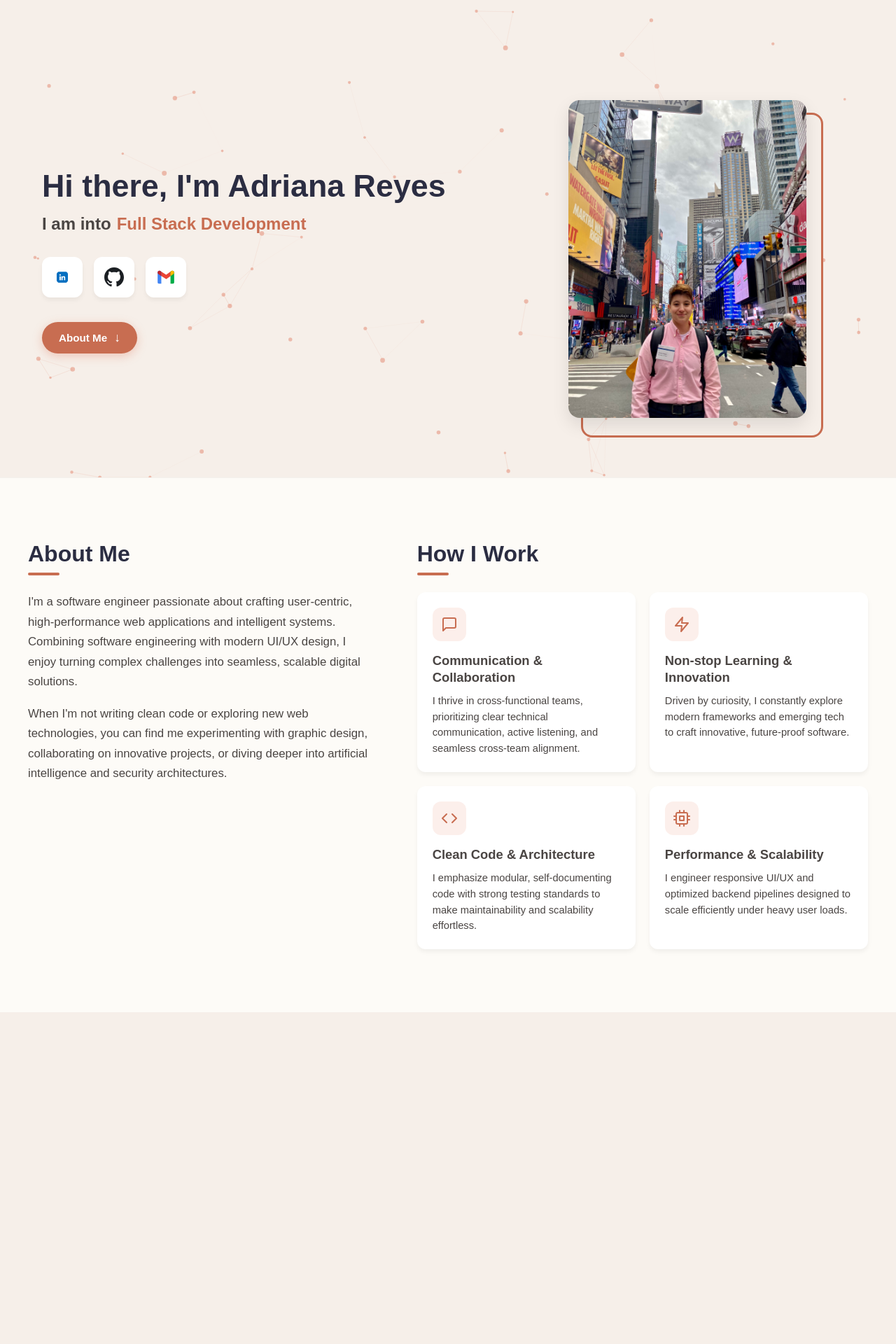
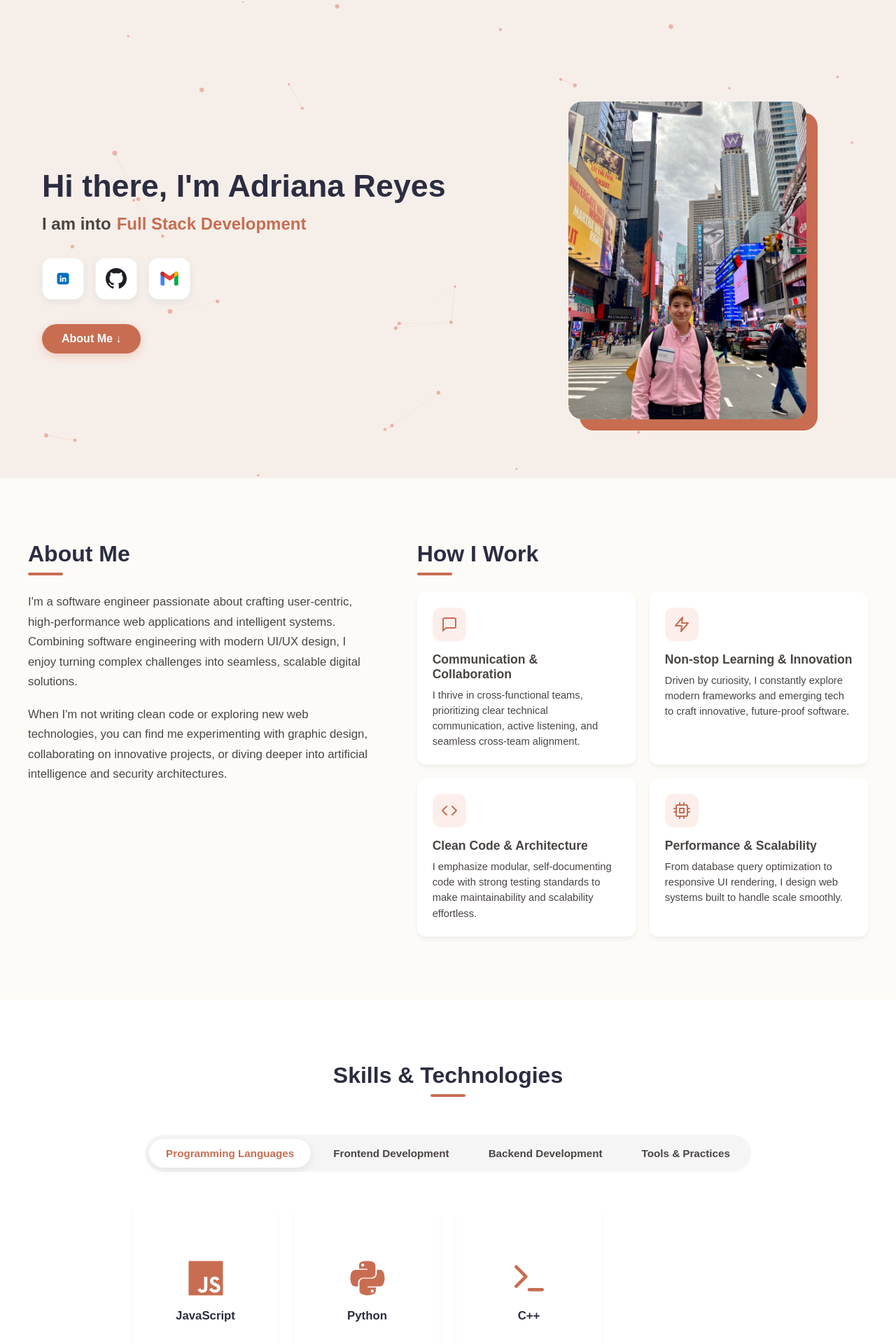
Before and after one commit to areye2020/my-modern-website, a React (Vite) app: page / in a window 1280 px wide. Shown: the part 78-1998 px from the top of the page at 70% size. Before the commit the page ends 1524 px from the top, so only its background shows below. Built offline with nearby package versions, Linux system fonts and the light colour scheme.

Commit message:
segemented control skills sections

```diff
--- a/src/pages/Home/Home.jsx
+++ b/src/pages/Home/Home.jsx
@@ -1,7 +1,12 @@
 // src/pages/Home/Home.jsx
-import React, { useEffect, useRef } from 'react';
+import React, { useState, useEffect, useRef } from 'react';
 import { TypeAnimation } from 'react-type-animation';
-import { FiMessageSquare, FiZap, FiCode, FiCpu } from 'react-icons/fi';
+import {
+  FiMessageSquare, FiZap, FiCode, FiCpu, FiTerminal,
+  FiLayers, FiServer, FiDatabase, FiSettings, FiGlobe,
+  FiCheckSquare, FiLayout, FiBox, FiSmartphone
+} from 'react-icons/fi';
+import { FaPython, FaJs, FaReact, FaNodeJs, FaDocker, FaGitAlt, FaFigma, FaCss3Alt, FaHtml5 } from 'react-icons/fa';
 
 import styles from './Home.module.css';
 import Card from '../../components/Card/Card';
@@ -58,30 +63,70 @@ const workPhilosophy = [
     title: 'Performance & Scalability',
     icon: <FiCpu className={styles.skillIcon} />,
     description:
-      'I engineer responsive UI/UX and optimized backend pipelines designed to scale efficiently under heavy user loads.',
+      'From database query optimization to responsive UI rendering, I design web systems built to handle scale smoothly.',
   },
+];
+
+// Phase 3: Skills & Tech Segmented Control Data
+const skillTabs = [
+  { id: 'programming', label: 'Programming Languages' },
+  { id: 'frontend', label: 'Frontend Development' },
+  { id: 'backend', label: 'Backend Development' },
+  { id: 'tools', label: 'Tools & Practices' },
+];
+
+const skillsData = [
+  // Programming Languages
+  { id: 'js', name: 'JavaScript', category: 'programming', icon: <FaJs /> },
+  { id: 'py', name: 'Python', category: 'programming', icon: <FaPython /> },
+  { id: 'cpp', name: 'C++', category: 'programming', icon: <FiTerminal /> },
+
+  // Frontend
+  { id: 'react', name: 'React', category: 'frontend', icon: <FaReact /> },
+  { id: 'html', name: 'HTML5', category: 'frontend', icon: <FaHtml5 /> },
+  { id: 'css', name: 'CSS3', category: 'frontend', icon: <FaCss3Alt /> },
+
+  // Backend
+  { id: 'node', name: 'Node.js', category: 'backend', icon: <FaNodeJs /> },
+  { id: 'express', name: 'Express.js', category: 'backend', icon: <FiServer /> },
+  { id: 'sql', name: 'PostgreSQL', category: 'backend', icon: <FiDatabase /> },
+
+  // Tools
+  { id: 'git', name: 'Git & GitHub', category: 'tools', icon: <FaGitAlt /> },
+  { id: 'docker', name: 'Docker', category: 'tools', icon: <FaDocker /> },
+  { id: 'figma', name: 'Figma', category: 'tools', icon: <FaFigma /> },
 ];
 
 const Home = () => {
   const canvasRef = useRef(null);
+  const [activeTab, setActiveTab] = useState('programming');
 
   // Lightweight Interactive Particle Network (Nodes & Sticks)
   useEffect(() => {
     const canvas = canvasRef.current;
     if (!canvas) return;
-
     const ctx = canvas.getContext('2d');
     let animationFrameId;
 
-    const resizeCanvas = () => {
-      canvas.width = canvas.parentElement.clientWidth;
-      canvas.height = canvas.parentElement.clientHeight;
+    let width = (canvas.width = canvas.parentElement.offsetWidth);
+    let height = (canvas.height = canvas.parentElement.offsetHeight);
+
+    const handleResize = () => {
+      if (!canvas || !canvas.parentElement) return;
+      width = canvas.width = canvas.parentElement.offsetWidth;
+      height = canvas.height = canvas.parentElement.offsetHeight;
     };
-    resizeCanvas();
-    window.addEventListener('resize', resizeCanvas);
+    window.addEventListener('resize', handleResize);
 
-    // Mouse coordinates tracking
-    const mouse = { x: null, y: null, radius: 120 };
+    const particles = Array.from({ length: 45 }, () => ({
+      x: Math.random() * width,
+      y: Math.random() * height,
+      vx: (Math.random() - 0.5) * 1.2,
+      vy: (Math.random() - 0.5) * 1.2,
+      radius: Math.random() * 2 + 1.5,
+    }));
+
+    const mouse = { x: null, y: null, radius: 140 };
 
     const handleMouseMove = (e) => {
       const rect = canvas.getBoundingClientRect();
@@ -94,54 +139,40 @@ const Home = () => {
       mouse.y = null;
     };
 
-    const parent = canvas.parentElement;
-    parent.addEventListener('mousemove', handleMouseMove);
-    parent.addEventListener('mouseleave', handleMouseLeave);
+    canvas.parentElement.addEventListener('mousemove', handleMouseMove);
+    canvas.parentElement.addEventListener('mouseleave', handleMouseLeave);
 
-    // Initialize particles
-    const particleCount = Math.floor((canvas.width * canvas.height) / 12000);
-    const particles = Array.from({ length: particleCount }, () => ({
-      x: Math.random() * canvas.width,
-      y: Math.random() * canvas.height,
-      vx: (Math.random() - 0.5) * 0.8,
-      vy: (Math.random() - 0.5) * 0.8,
-      radius: Math.random() * 2 + 1.5,
-    }));
+    const render = () => {
+      ctx.clearRect(0, 0, width, height);
 
-    const animate = () => {
-      ctx.clearRect(0, 0, canvas.width, canvas.height);
-
-      // Draw and update particles
-      particles.forEach((p, index) => {
+      particles.forEach((p, i) => {
         p.x += p.vx;
         p.y += p.vy;
 
-        if (p.x < 0 || p.x > canvas.width) p.vx *= -1;
-        if (p.y < 0 || p.y > canvas.height) p.vy *= -1;
+        if (p.x < 0 || p.x > width) p.vx *= -1;
+        if (p.y < 0 || p.y > height) p.vy *= -1;
 
         ctx.beginPath();
         ctx.arc(p.x, p.y, p.radius, 0, Math.PI * 2);
-        ctx.fillStyle = 'rgba(224, 122, 95, 0.45)';
+        ctx.fillStyle = 'rgba(224, 122, 95, 0.5)';
         ctx.fill();
 
-        // Connect particles close to each other
-        for (let j = index + 1; j < particles.length; j++) {
+        for (let j = i + 1; j < particles.length; j++) {
           const p2 = particles[j];
           const dx = p.x - p2.x;
           const dy = p.y - p2.y;
           const dist = Math.sqrt(dx * dx + dy * dy);
 
-          if (dist < 100) {
+          if (dist < 110) {
             ctx.beginPath();
             ctx.moveTo(p.x, p.y);
             ctx.lineTo(p2.x, p2.y);
-            ctx.strokeStyle = `rgba(224, 122, 95, ${0.25 * (1 - dist / 100)})`;
-            ctx.lineWidth = 0.8;
+            ctx.strokeStyle = `rgba(224, 122, 95, ${0.25 * (1 - dist / 110)})`;
+            ctx.lineWidth = 1;
             ctx.stroke();
           }
         }
 
-        // Connect particles near the mouse cursor
         if (mouse.x !== null && mouse.y !== null) {
           const mDx = p.x - mouse.x;
           const mDy = p.y - mouse.y;
@@ -152,32 +183,37 @@ const Home = () => {
             ctx.moveTo(p.x, p.y);
             ctx.lineTo(mouse.x, mouse.y);
             ctx.strokeStyle = `rgba(224, 122, 95, ${0.4 * (1 - mDist / mouse.radius)})`;
-            ctx.lineWidth = 1;
+            ctx.lineWidth = 1.2;
             ctx.stroke();
           }
         }
       });
 
-      animationFrameId = requestAnimationFrame(animate);
+      animationFrameId = requestAnimationFrame(render);
     };
 
-    animate();
+    render();
 
     return () => {
-      window.removeEventListener('resize', resizeCanvas);
-      parent.removeEventListener('mousemove', handleMouseMove);
-      parent.removeEventListener('mouseleave', handleMouseLeave);
+      window.removeEventListener('resize', handleResize);
+      if (canvas.parentElement) {
+        canvas.parentElement.removeEventListener('mousemove', handleMouseMove);
+        canvas.parentElement.removeEventListener('mouseleave', handleMouseLeave);
+      }
       cancelAnimationFrame(animationFrameId);
     };
   }, []);
 
+  const filteredSkills = skillsData.filter((skill) => skill.category === activeTab);
+
   return (
     <div className={styles.homeWrapper}>
-      {/* Hero Section */}
+      {/* =========================================
+          1. HERO SECTION
+          ========================================= */}
       <section className={styles.heroSection}>
         <canvas ref={canvasRef} className={styles.particlesCanvas} />
 
-        {/* Left Column: Greeting & Typing Animation */}
         <div className={styles.heroLeft}>
           <h1 className={styles.greeting}>Hi there, I'm Adriana Reyes</h1>
 
@@ -185,72 +221,52 @@ const Home = () => {
             <span className={styles.staticPrefix}>I am into </span>
             <TypeAnimation
               sequence={[
-                'Artificial Intelligence',
-                2000,
-                'Full Stack Development',
-                2000,
-                'Cybersecurity',
-                2000,
-                'iOS App Development',
-                2000,
-                'Scalable Web Development',
-                2000,
-                'Graphic Design',
-                2000,
+                'Artificial Intelligence', 2000,
+                'Full Stack Development', 2000,
+                'Cybersecurity', 2000,
+                'iOS App Development', 2000,
+                'Scalable Web Development', 2000,
+                'Graphic Design', 2000,
               ]}
               wrapper="span"
               speed={50}
+              repeat={Infinity}
               className={styles.dynamicText}
-              repeat={Infinity}
             />
           </div>
 
-          {/* Connect Links Grid */}
           <div className={styles.connectContainer}>
             {connectLinks.map((link) => (
-              <Card key={link.name} className={styles.connectCard}>
               <a
+                key={link.name}
                 href={link.url}
                 target="_blank"
-                  rel="noopener noreferrer"
-                  className={styles.connectLink}
+                rel="noreferrer"
+                className={styles.connectCard}
                 title={link.name}
               >
-                  <img
-                    src={link.logo}
-                    alt={`${link.name} Logo`}
-                    className={styles.connectIcon}
-                  />
+                <img src={link.logo} alt={link.name} className={styles.connectLogo} />
               </a>
-              </Card>
             ))}
           </div>
 
-          {/* Smooth Scroll Button */}
-          <a href="#about" className={styles.scrollBtn}>
-            <span>About Me</span>
-            <span className={styles.arrow}>↓</span>
+          <a href="#about" className={styles.aboutButton}>
+            About Me ↓
           </a>
         </div>
 
-        {/* Right Column: Profile Picture with Offset Terracotta Border */}
         <div className={styles.heroRight}>
-          <div className={styles.heroImageContainer}>
-            <img
-              src={profilePic}
-              alt="Adriana Reyes in NYC"
-              className={styles.profilePicture}
-            />
+          <div className={styles.imageFrame}>
+            <img src={profilePic} alt="Adriana Reyes" className={styles.profileImg} />
           </div>
         </div>
       </section>
 
-      {/* ===================================================================
-         PHASE 2: ABOUT ME & HOW I WORK SECTION
-         =================================================================== */}
+      {/* =========================================
+          2. ABOUT ME & HOW I WORK
+          ========================================= */}
       <section id="about" className={styles.aboutSection}>
         <div className={styles.aboutInner}>
-          {/* Left Column: Bio Paragraph */}
           <div className={styles.bioColumn}>
             <h2 className={styles.sectionTitle}>About Me</h2>
             <div className={styles.titleUnderline} />
@@ -262,7 +278,6 @@ const Home = () => {
             </p>
           </div>
 
-          {/* Right Column: 2x2 Soft Skill Cards ("How I Work") */}
           <div className={styles.workColumn}>
             <h2 className={styles.sectionTitle}>How I Work</h2>
             <div className={styles.titleUnderline} />
@@ -271,12 +286,43 @@ const Home = () => {
                 <Card key={skill.id} className={styles.skillCard}>
                   <div className={styles.iconWrapper}>{skill.icon}</div>
                   <h3 className={styles.skillTitle}>{skill.title}</h3>
-                  <p className={styles.skillDescription}>
-                    {skill.description}
-                  </p>
+                  <p className={styles.skillDescription}>{skill.description}</p>
                 </Card>
               ))}
             </div>
+          </div>
+        </div>
+      </section>
+
+      {/* =========================================
+          3. SKILLS & TECHNOLOGIES
+          ========================================= */}
+      <section className={styles.skillsSection}>
+        <div className={styles.skillsContainer}>
+          <h2 className={styles.sectionTitle}>Skills & Technologies</h2>
+          <div className={styles.titleUnderline} />
+
+          {/* Segmented Control Tabs */}
+          <div className={styles.segmentedControl}>
+            {skillTabs.map((tab) => (
+              <button
+                key={tab.id}
+                className={`${styles.tabButton} ${activeTab === tab.id ? styles.activeTab : ''}`}
+                onClick={() => setActiveTab(tab.id)}
+              >
+                {tab.label}
+              </button>
+            ))}
+          </div>
+
+          {/* Animated Skills Grid */}
+          <div className={styles.skillsGrid} key={activeTab}>
+            {filteredSkills.map((skill) => (
+              <Card key={skill.id} className={styles.skillTile}>
+                <div className={styles.skillTileIcon}>{skill.icon}</div>
+                <h4 className={styles.skillTileName}>{skill.name}</h4>
+              </Card>
+            ))}
           </div>
         </div>
       </section>
--- a/src/pages/Home/Home.module.css
+++ b/src/pages/Home/Home.module.css
@@ -91,99 +91,71 @@ html {
 .connectCard {
   width: 58px;
   height: 58px;
-  padding: 0 !important;
+  background-color: #ffffff;
+  border-radius: 14px;
   display: flex;
   align-items: center;
   justify-content: center;
-  border-radius: 12px;
+  box-shadow: 0 4px 12px rgba(0, 0, 0, 0.06);
+  border: 1px solid rgba(0, 0, 0, 0.05);
+  transition: transform 0.3s ease, box-shadow 0.3s ease;
+  text-decoration: none;
 }
 
-.connectLink {
-  display: flex;
-  align-items: center;
-  justify-content: center;
-  width: 100%;
-  height: 100%;
+.connectCard:hover {
+  transform: translateY(-5px);
+  box-shadow: 0 8px 20px rgba(224, 122, 95, 0.25);
+  border-color: var(--primary-pink, #e07a5f);
 }
 
-.connectIcon {
-  width: 28px;
-  height: 28px;
+.connectLogo {
+  width: 30px;
+  height: 30px;
   object-fit: contain;
 }
 
-/* Smooth Scroll Button */
-.scrollBtn {
-  display: inline-flex;
-  align-items: center;
-  gap: 10px;
+.aboutButton {
+  display: inline-block;
+  padding: 12px 28px;
   background-color: var(--primary-pink, #e07a5f);
   color: #ffffff;
-  padding: 12px 24px;
+  font-weight: 600;
+  font-size: 1rem;
   border-radius: 30px;
-  font-weight: 600;
-  font-size: 0.95rem;
   text-decoration: none;
-  box-shadow: 0 4px 14px rgba(224, 122, 95, 0.35);
+  box-shadow: 0 4px 14px rgba(224, 122, 95, 0.3);
   transition: all 0.3s ease;
 }
 
-.scrollBtn:hover {
+.aboutButton:hover {
   transform: translateY(-2px);
-  box-shadow: 0 6px 18px rgba(224, 122, 95, 0.45);
+  box-shadow: 0 6px 20px rgba(224, 122, 95, 0.45);
 }
 
-.arrow {
-  font-size: 1.1rem;
-  transition: transform 0.2s ease;
-}
-
-.scrollBtn:hover .arrow {
-  transform: translateY(3px);
-}
-
-/* Profile Picture Frame */
-.heroImageContainer {
+.imageFrame {
   position: relative;
+  max-width: 340px;
   width: 100%;
-  max-width: 340px;
   aspect-ratio: 3 / 4;
-}
-
-.heroImageContainer::before {
-  content: '';
-  position: absolute;
-  top: 18px;
-  left: 18px;
-  width: 100%;
-  height: 100%;
-  border: 3px solid var(--primary-pink, #e07a5f);
-  border-radius: 16px;
-  z-index: 1;
+  border-radius: 20px;
+  overflow: hidden;
+  box-shadow: 16px 16px 0px var(--primary-pink, #e07a5f);
   transition: transform 0.3s ease;
 }
 
-.profilePicture {
-  position: relative;
-  z-index: 2;
+.imageFrame:hover {
+  transform: scale(1.02);
+}
+
+.profileImg {
   width: 100%;
   height: 100%;
   object-fit: cover;
-  border-radius: 16px;
-  box-shadow: 0 10px 25px rgba(0, 0, 0, 0.1);
-  transition: transform 0.3s ease;
-}
-
-.heroImageContainer:hover::before {
-  transform: translate(-4px, -4px);
-}
-
-.heroImageContainer:hover .profilePicture {
-  transform: translate(-4px, -4px);
+  display: block;
 }
 
 /* ==========================================================================
-   2. PHASE 2: ABOUT ME & HOW I WORK SECTION
+   2. ABOUT ME & HOW I WORK SECTION
    ========================================================================== */
 
 .aboutSection {
@@ -211,7 +183,7 @@ html {
 }
 
 .titleUnderline {
-  width: 45px;
+  width: 50px;
   height: 4px;
   background-color: var(--primary-pink, #e07a5f);
   border-radius: 2px;
@@ -221,11 +193,10 @@ html {
 .bioText {
   font-size: 1.05rem;
   line-height: 1.7;
-  color: var(--text-grey, #4a5568);
-  margin-bottom: 16px;
+  color: var(--text-grey, #4a4e69);
+  margin-bottom: 18px;
 }
 
-/* 2x2 Grid for Soft Skill Cards */
 .cardsGrid {
   display: grid;
   grid-template-columns: repeat(2, 1fr);
@@ -233,11 +204,8 @@ html {
 }
 
 .skillCard {
-  display: flex;
-  flex-direction: column;
-  align-items: flex-start;
+  background-color: #ffffff;
   padding: 24px;
-  background-color: #ffffff;
   border-radius: 14px;
   border: 1px solid rgba(0, 0, 0, 0.05);
   transition: transform 0.3s ease, box-shadow 0.3s ease;
@@ -261,58 +229,142 @@ html {
 }
 
 .skillTitle {
-  font-size: 1.15rem;
+  font-size: 1.1rem;
   font-weight: 700;
-  margin: 0 0 10px 0;
-  line-height: 1.3;
+  margin: 0 0 8px 0;
 }
 
 .skillDescription {
   font-size: 0.92rem;
-  line-height: 1.55;
+  line-height: 1.5;
   color: var(--text-grey, #6c757d);
   margin: 0;
 }
 
-/* Ensure icons and text inside card transition properly on hover */
 .skillCard:hover .skillIcon {
   color: #ffffff;
 }
 
-.skillCard:hover .iconWrapper {
-  background-color: rgba(255, 255, 255, 0.25);
+/* ==========================================================================
+   3. SKILLS & TECHNOLOGIES (PURE WHITE BACKGROUND)
+   ========================================================================== */
+
+.skillsSection {
+  background-color: #ffffff;
+  padding: 90px 20px;
+  display: flex;
+  justify-content: center;
 }
 
-.skillCard:hover .skillDescription {
-  color: rgba(255, 255, 255, 0.9);
+.skillsContainer {
+  max-width: 1000px;
+  width: 100%;
+  display: flex;
+  flex-direction: column;
+  align-items: center;
 }
 
-/* ==========================================================================
-   3. RESPONSIVE MEDIA QUERIES
-   ========================================================================== */
+/* Segmented Control Pill Container */
+.segmentedControl {
+  display: flex;
+  flex-wrap: wrap;
+  justify-content: center;
+  gap: 8px;
+  background-color: rgba(0, 0, 0, 0.04);
+  padding: 6px;
+  border-radius: 40px;
+  margin: 30px 0 50px 0;
+}
 
-@media (max-width: 992px) {
-  .aboutInner {
-    grid-template-columns: 1fr;
-    gap: 50px;
+.tabButton {
+  background: transparent;
+  border: none;
+  padding: 12px 24px;
+  border-radius: 30px;
+  font-size: 0.95rem;
+  font-weight: 600;
+  color: var(--text-grey, #6c757d);
+  cursor: pointer;
+  transition: all 0.3s ease;
+}
+
+.tabButton:hover {
+  color: var(--primary-pink, #e07a5f);
+}
+
+.activeTab {
+  background-color: #ffffff;
+  color: var(--primary-pink, #e07a5f);
+  box-shadow: 0 4px 12px rgba(0, 0, 0, 0.08);
+}
+
+/* Skills Tiles Grid */
+.skillsGrid {
+  display: grid;
+  grid-template-columns: repeat(auto-fill, minmax(170px, 1fr));
+  gap: 24px;
+  width: 100%;
+  max-width: 900px;
+  min-height: 240px;
+}
+
+.skillTile {
+  display: flex;
+  flex-direction: column;
+  align-items: center;
+  justify-content: center;
+  padding: 36px 20px;
+  text-align: center;
+  border: 1px solid rgba(0, 0, 0, 0.05);
+  animation: popIn 0.4s cubic-bezier(0.175, 0.885, 0.32, 1.275) forwards;
+  opacity: 0;
+  transform: scale(0.85);
+}
+
+.skillTileIcon {
+  font-size: 3.5rem;
+  color: var(--primary-pink, #e07a5f);
+  margin-bottom: 16px;
+  display: flex;
+  align-items: center;
+  justify-content: center;
+  transition: color 0.3s ease;
+}
+
+.skillTileName {
+  font-size: 1.05rem;
+  font-weight: 700;
+  margin: 0;
+  color: var(--text-dark, #2b2d42);
+  transition: color 0.3s ease;
+}
+
+.skillTile:hover .skillTileIcon,
+.skillTile:hover .skillTileName {
+  color: #ffffff;
+}
+
+@keyframes popIn {
+  to {
+    opacity: 1;
+    transform: scale(1);
   }
 }
 
-@media (max-width: 768px) {
+/* Responsive Breakpoints */
+@media (max-width: 900px) {
   .heroSection {
-    flex-direction: column-reverse;
+    flex-direction: column;
     text-align: center;
     padding-top: 100px;
   }
-
   .heroLeft {
     align-items: center;
   }
-
-  .typingContainer {
-    justify-content: center;
+  .aboutInner {
+    grid-template-columns: 1fr;
+    gap: 40px;
   }
-
   .cardsGrid {
     grid-template-columns: 1fr;
   }
```
Lines whose indentation alone changed are shown as unchanged.
